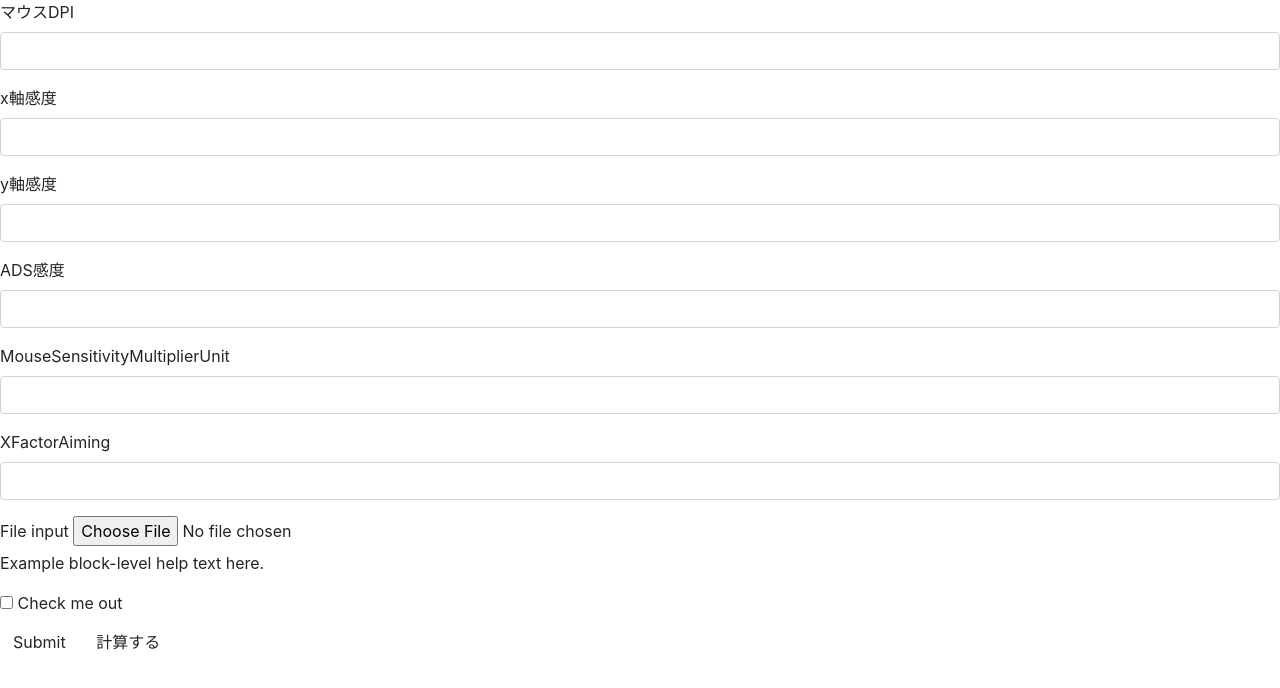
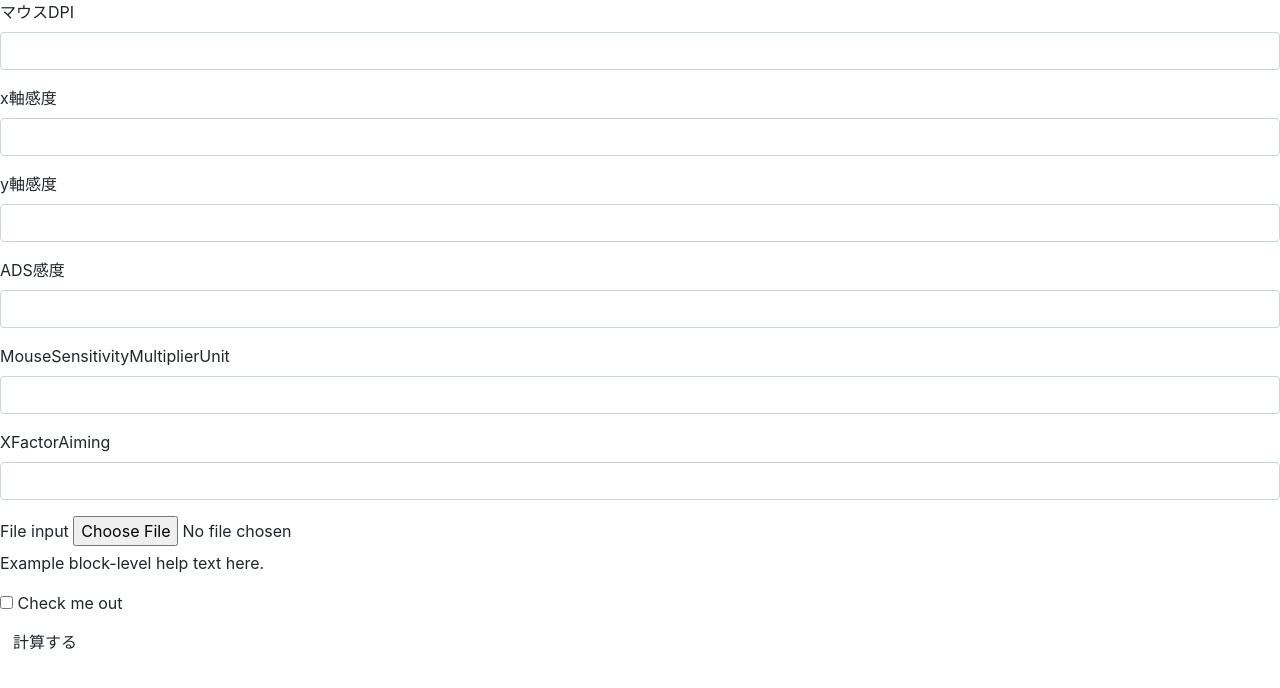
Before and after one commit to Apr1c07/R6S_MouseSensitivity_Tweak, a plain HTML site: page index.html in a window 1280 px wide. Drawn offline with nearby package versions, Linux system fonts and the light colour scheme.

Commit message:
Update index.html

```diff
--- a/index.html
+++ b/index.html
@@ -52,9 +52,7 @@
       <input type="checkbox"> Check me out
     </label>
   </div>
-  <button type="submit" class="btn btn-default" onclick="onButtonClick()">Submit</button>
   <button class="btn btn-default" type="button" onclick="onButtonClick()" > 計算する </button>
-
 </form>
   </body>
 </html>
```
